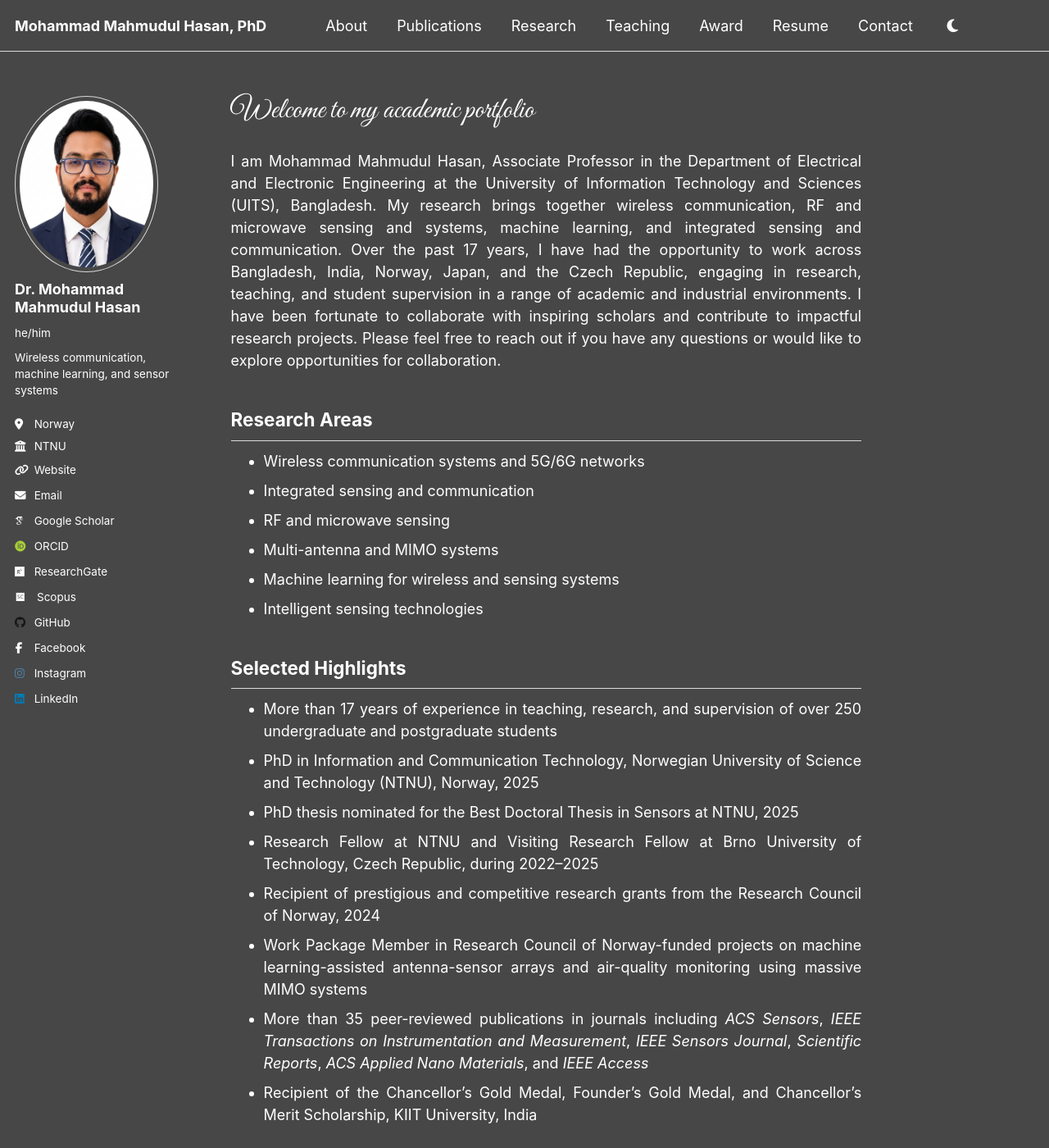
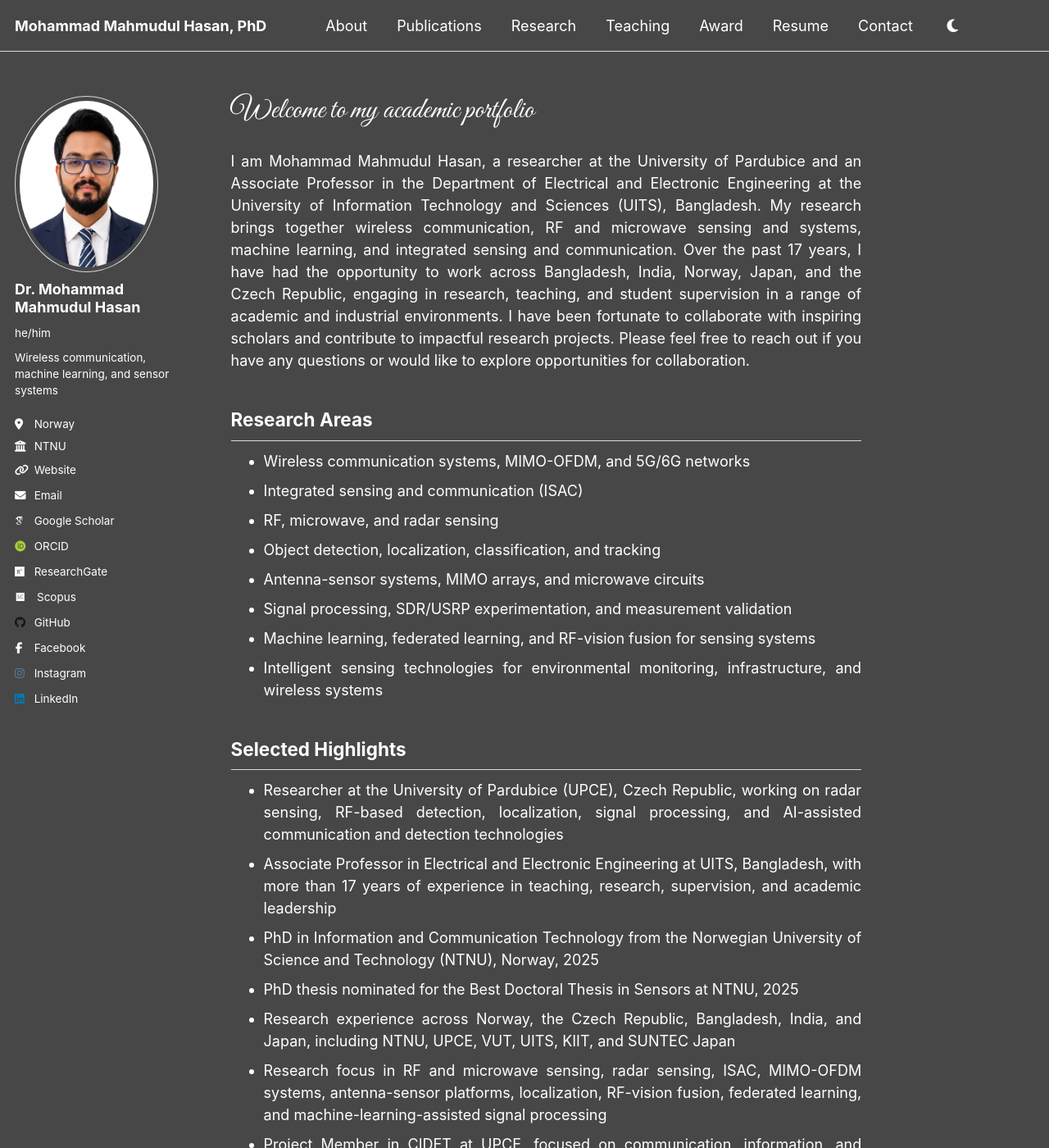
Before and after one commit to dearmahmud/dearmahmud.github.io, a Jekyll site: the page built from _pages/about.md, in a window 1280 px wide and 1400 px high. Shown: the whole window at 82% size. Built offline with Jekyll 4.4.1, drawn with Linux system fonts in a browser that asks for light colours; some web fonts are replaced; some of the changed text lies outside the part shown.

Commit message:
Update about.md

```diff
--- a/_pages/about.md
+++ b/_pages/about.md
@@ -15,37 +15,42 @@ Welcome to my academic portfolio
 </span>
 
 <br><br>
-I am Mohammad Mahmudul Hasan, Associate Professor in the Department of Electrical and Electronic Engineering at the University of Information Technology and Sciences (UITS), Bangladesh. My research brings together wireless communication, RF and microwave sensing and systems, machine learning, and integrated sensing and communication. Over the past 17 years, I have had the opportunity to work across Bangladesh, India, Norway, Japan, and the Czech Republic, engaging in research, teaching, and student supervision in a range of academic and industrial environments. I have been fortunate to collaborate with inspiring scholars and contribute to impactful research projects. Please feel free to reach out if you have any questions or would like to explore opportunities for collaboration.
+I am Mohammad Mahmudul Hasan, a researcher at the University of Pardubice and an Associate Professor in the Department of Electrical and Electronic Engineering at the University of Information Technology and Sciences (UITS), Bangladesh. My research brings together wireless communication, RF and microwave sensing and systems, machine learning, and integrated sensing and communication. Over the past 17 years, I have had the opportunity to work across Bangladesh, India, Norway, Japan, and the Czech Republic, engaging in research, teaching, and student supervision in a range of academic and industrial environments. I have been fortunate to collaborate with inspiring scholars and contribute to impactful research projects. Please feel free to reach out if you have any questions or would like to explore opportunities for collaboration.
 </p>
 
 ## Research Areas
 
 <ul style="text-align: justify; margin-top: 10px;">
-  <li>Wireless communication systems and 5G/6G networks</li>
-  <li>Integrated sensing and communication</li>
-  <li>RF and microwave sensing</li>
-  <li>Multi-antenna and MIMO systems</li>
-  <li>Machine learning for wireless and sensing systems</li>
-  <li>Intelligent sensing technologies</li>
+  <li>Wireless communication systems, MIMO-OFDM, and 5G/6G networks</li>
+  <li>Integrated sensing and communication (ISAC)</li>
+  <li>RF, microwave, and radar sensing</li>
+  <li>Object detection, localization, classification, and tracking</li>
+  <li>Antenna-sensor systems, MIMO arrays, and microwave circuits</li>
+  <li>Signal processing, SDR/USRP experimentation, and measurement validation</li>
+  <li>Machine learning, federated learning, and RF-vision fusion for sensing systems</li>
+  <li>Intelligent sensing technologies for environmental monitoring, infrastructure, and wireless systems</li>
 </ul>
 
 ## Selected Highlights
 
 <ul style="text-align: justify; margin-top: 10px;">
-  <li>More than 17 years of experience in teaching, research, and supervision of over 250 undergraduate and postgraduate students</li>
-  <li>PhD in Information and Communication Technology, Norwegian University of Science and Technology (NTNU), Norway, 2025</li>
+  <li>Researcher at the University of Pardubice (UPCE), Czech Republic, working on radar sensing, RF-based detection, localization, signal processing, and AI-assisted communication and detection technologies</li>
+  <li>Associate Professor in Electrical and Electronic Engineering at UITS, Bangladesh, with more than 17 years of experience in teaching, research, supervision, and academic leadership</li>
+  <li>PhD in Information and Communication Technology from the Norwegian University of Science and Technology (NTNU), Norway, 2025</li>
   <li>PhD thesis nominated for the Best Doctoral Thesis in Sensors at NTNU, 2025</li>
-  <li>Research Fellow at NTNU and Visiting Research Fellow at Brno University of Technology, Czech Republic, during 2022–2025</li>
-  <li>Recipient of prestigious and competitive research grants from the Research Council of Norway, 2024</li>
-  <li>Work Package Member in Research Council of Norway-funded projects on machine learning-assisted antenna-sensor arrays and air-quality monitoring using massive MIMO systems</li>
-  <li>More than 35 peer-reviewed publications in journals including <em>ACS Sensors</em>, <em>IEEE Transactions on Instrumentation and Measurement</em>, <em>IEEE Sensors Journal</em>, <em>Scientific Reports</em>, <em>ACS Applied Nano Materials</em>, and <em>IEEE Access</em></li>
-  <li>Recipient of the Chancellor’s Gold Medal, Founder’s Gold Medal, and Chancellor’s Merit Scholarship, KIIT University, India</li>
+  <li>Research experience across Norway, the Czech Republic, Bangladesh, India, and Japan, including NTNU, UPCE, VUT, UITS, KIIT, and SUNTEC Japan</li>
+  <li>Research focus in RF and microwave sensing, radar sensing, ISAC, MIMO-OFDM systems, antenna-sensor platforms, localization, RF-vision fusion, federated learning, and machine-learning-assisted signal processing</li>
+  <li>Project Member in CIDET at UPCE, focused on communication, information, and detection technologies for control and signalling systems</li>
+  <li>Work Package Member in Research Council of Norway-funded projects on machine-learning-assisted antenna-sensor arrays and air-quality monitoring using massive MIMO systems</li>
+  <li>Recipient of a competitive Research Council of Norway research grant in 2024</li>
+  <li>Author of 35+ peer-reviewed publications in IEEE, ACS, Springer, Elsevier, Scientific Reports, and related venues</li>
+  <li>Recipient of the Chancellor’s Gold Medal, Founder’s Gold Medal, and Chancellor’s Merit Scholarship from KIIT University, India</li>
 </ul>
 
 ## Current Research
 
 <p style="text-align: justify;">
-My current work centers on the design of selective and intelligent sensing systems that combine microwave and antenna-based sensing, molecularly imprinted materials, multi-sensor architectures, and data-driven signal processing. I am particularly interested in systems that connect communication, sensing, and machine learning in a unified framework for next-generation wireless and embedded platforms.
+Currently, I am working as a Researcher at the University of Pardubice in the research team of Dr. Tomáš Zálabský. The team conducts application-oriented research on modern radar systems and components, including radar signal processing, object detection, localization, identification, classification, antenna systems, microwave circuits, DSP/FPGA-related implementation, and GNSS-related applications. This current work strengthens my research direction in RF/radar sensing, localization, AI-assisted detection, and practical communication and detection technologies.
 </p>
 
 ## Selected Publications
```
